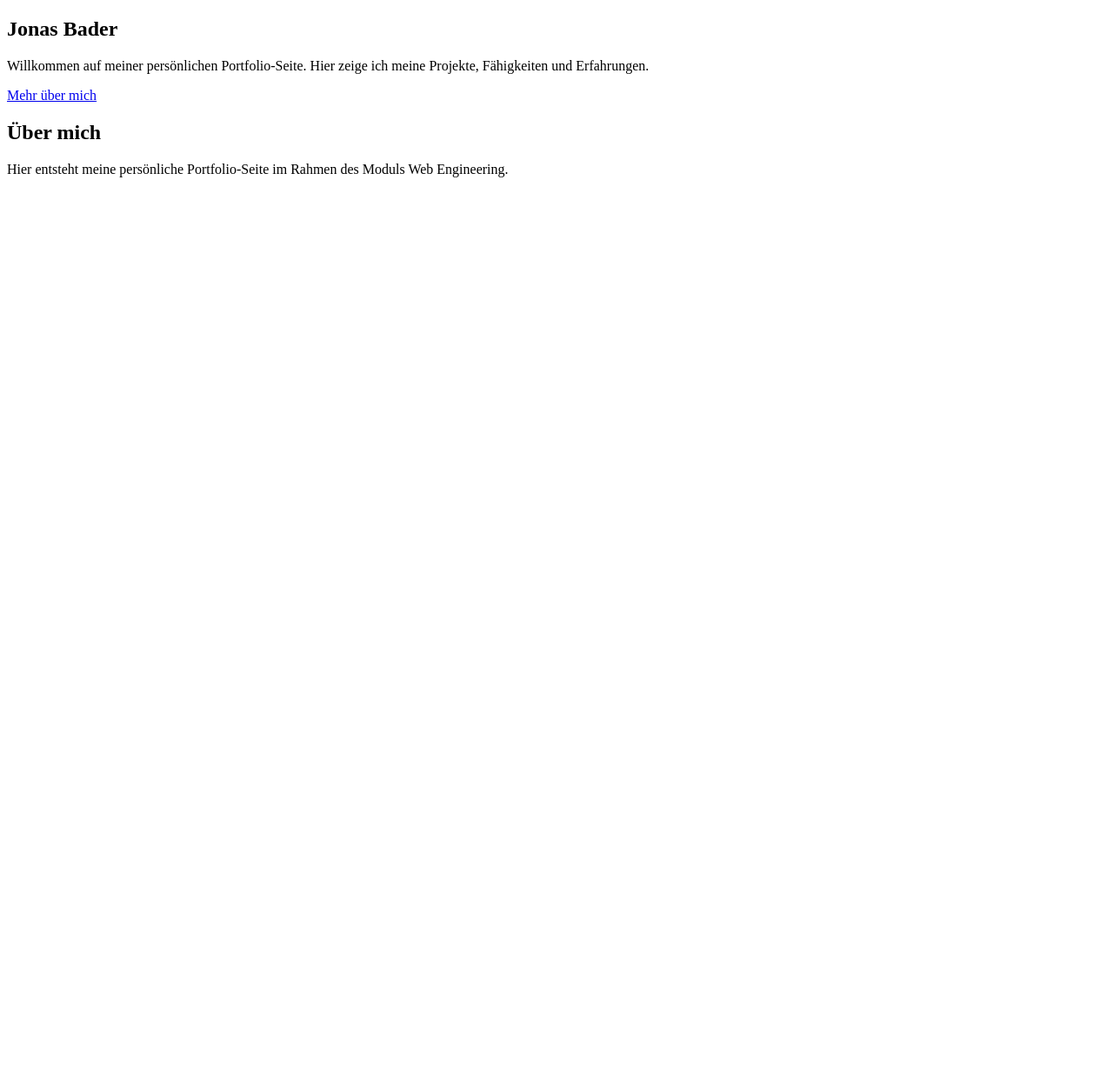
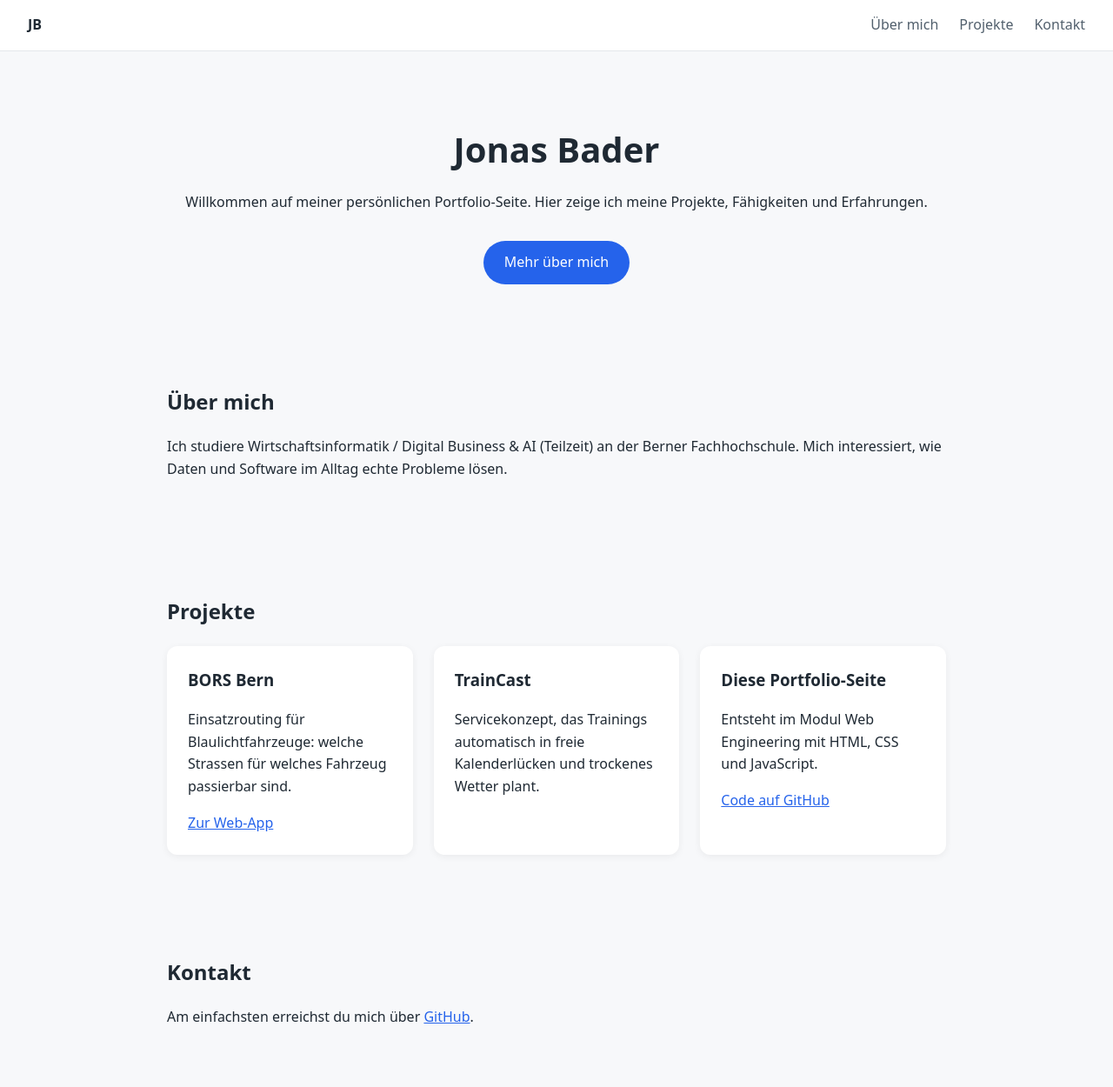
Before and after one commit to Jonasbader7/Portfoliopage, a plain HTML site: page index.html in a window 1280 px wide. Shown: the top 1250 px of the page at 87% size. Before the commit the page ends 800 px from the top, so only its background shows below. Drawn offline with Linux system fonts and the light colour scheme.

Commit message:
struc
Add semantic page structure with header, nav, projects and footer

```diff
--- a/index.html
+++ b/index.html
@@ -4,6 +4,7 @@
 <head>
     <meta charset="UTF-8">
     <meta name="viewport" content="width=device-width, initial-scale=1.0">
+    <meta name="description" content="Portfolio von Jonas Bader, Student Wirtschaftsinformatik / Digital Business & AI an der BFH.">
 
     <title>Jonas Bader | Portfolio</title>
 
@@ -12,8 +13,24 @@
 
 <body>
 
-    <section class="hero">
+    <a href="#main" class="skip-link">Zum Inhalt springen</a>
 
+    <header class="site-header">
+        <a href="#top" class="logo">JB</a>
+
+        <nav aria-label="Hauptnavigation">
+            <ul class="nav-list">
+                <li><a href="#about">Über mich</a></li>
+                <li><a href="#projects">Projekte</a></li>
+                <li><a href="#contact">Kontakt</a></li>
+            </ul>
+        </nav>
+    </header>
+
+
+    <main id="main">
+
+        <section id="top" class="hero">
             <h1 id="mainTitle">Jonas Bader</h1>
 
             <p>
@@ -22,20 +39,65 @@
             </p>
 
             <a href="#about" class="cta">Mehr über mich</a>
-
         </section>
 
 
         <section id="about" class="about">
-
             <h2>Über mich</h2>
 
             <p>
-            Hier entsteht meine persönliche Portfolio-Seite
-            im Rahmen des Moduls Web Engineering.
+                Ich studiere Wirtschaftsinformatik / Digital Business &amp; AI (Teilzeit)
+                an der Berner Fachhochschule. Mich interessiert, wie Daten und Software
+                im Alltag echte Probleme lösen.
             </p>
+        </section>
 
+
+        <section id="projects" class="projects">
+            <h2>Projekte</h2>
+
+            <ul class="project-list">
+                <li class="project-card">
+                    <article>
+                        <h3>BORS Bern</h3>
+                        <p>Einsatzrouting für Blaulichtfahrzeuge: welche Strassen für welches Fahrzeug passierbar sind.</p>
+                        <a href="https://jonasbader7.github.io/BORS/">Zur Web-App</a>
+                    </article>
+                </li>
+
+                <li class="project-card">
+                    <article>
+                        <h3>TrainCast</h3>
+                        <p>Servicekonzept, das Trainings automatisch in freie Kalenderlücken und trockenes Wetter plant.</p>
+                    </article>
+                </li>
+
+                <li class="project-card">
+                    <article>
+                        <h3>Diese Portfolio-Seite</h3>
+                        <p>Entsteht im Modul Web Engineering mit HTML, CSS und JavaScript.</p>
+                        <a href="https://github.com/Jonasbader7/Portfoliopage">Code auf GitHub</a>
+                    </article>
+                </li>
+            </ul>
         </section>
+
+
+        <section id="contact" class="contact">
+            <h2>Kontakt</h2>
+
+            <p>
+                Am einfachsten erreichst du mich über
+                <a href="https://github.com/Jonasbader7">GitHub</a>.
+            </p>
+        </section>
+
+    </main>
+
+
+    <footer class="site-footer">
+        <p>&copy; <span id="year"></span> Jonas Bader</p>
+    </footer>
 
 
     <script src="script.js"></script>
--- a/script.js
+++ b/script.js
@@ -3,3 +3,6 @@ const mainTitle = document.getElementById("mainTitle");
 mainTitle.addEventListener("click", function () {
     alert("Willkommen auf meinem Portfolio!");
 });
+
+// Aktuelles Jahr im Footer
+document.getElementById("year").textContent = new Date().getFullYear();
--- a/styles.css
+++ b/styles.css
@@ -1,20 +1,133 @@
+/* Grundwerte für Farben und Abstände */
+:root {
+    --color-bg: #f7f8fa;
+    --color-text: #1f2933;
+    --color-muted: #52606d;
+    --color-accent: #2563eb;
+    --color-card: #ffffff;
+    --space: 1rem;
+    --max-width: 960px;
+}
+
+* {
+    box-sizing: border-box;
+}
+
 html {
     scroll-behavior: smooth;
 }
 
-button {
-    margin-top: 20px;
-    padding: 12px 24px;
-    font-size: 16px;
-
-    border: none;
-    border-radius: 25px;
-
-    cursor: pointer;
-
-    transition: 0.3s;
+body {
+    margin: 0;
+    font-family: system-ui, -apple-system, "Segoe UI", sans-serif;
+    line-height: 1.6;
+    color: var(--color-text);
+    background: var(--color-bg);
 }
 
-button:hover {
-    transform: scale(1.1);
+a {
+    color: var(--color-accent);
 }
+
+/* Link für Tastatur-Nutzer, erscheint erst beim Fokus */
+.skip-link {
+    position: absolute;
+    left: -999px;
+}
+
+.skip-link:focus {
+    left: var(--space);
+    top: var(--space);
+}
+
+/* Header und Navigation */
+.site-header {
+    display: flex;
+    justify-content: space-between;
+    align-items: center;
+    padding: var(--space) calc(var(--space) * 2);
+    background: var(--color-card);
+    border-bottom: 1px solid #e4e7eb;
+}
+
+.logo {
+    font-weight: 700;
+    text-decoration: none;
+    color: var(--color-text);
+}
+
+.nav-list {
+    display: flex;
+    gap: calc(var(--space) * 1.5);
+    margin: 0;
+    padding: 0;
+    list-style: none;
+}
+
+.nav-list a {
+    text-decoration: none;
+    color: var(--color-muted);
+}
+
+.nav-list a:hover {
+    color: var(--color-accent);
+}
+
+/* Inhaltsbereiche */
+main section {
+    max-width: var(--max-width);
+    margin: 0 auto;
+    padding: calc(var(--space) * 3) calc(var(--space) * 2);
+}
+
+.hero {
+    text-align: center;
+}
+
+.hero h1 {
+    font-size: 2.5rem;
+    margin-bottom: 0.5rem;
+}
+
+.cta {
+    display: inline-block;
+    margin-top: var(--space);
+    padding: 12px 24px;
+    border-radius: 25px;
+    background: var(--color-accent);
+    color: #ffffff;
+    text-decoration: none;
+    transition: transform 0.3s;
+}
+
+.cta:hover {
+    transform: scale(1.05);
+}
+
+/* Projektkarten */
+.project-list {
+    display: grid;
+    grid-template-columns: repeat(3, 1fr);
+    gap: calc(var(--space) * 1.5);
+    margin: 0;
+    padding: 0;
+    list-style: none;
+}
+
+.project-card {
+    padding: calc(var(--space) * 1.5);
+    background: var(--color-card);
+    border-radius: 12px;
+    box-shadow: 0 2px 8px rgba(0, 0, 0, 0.06);
+}
+
+.project-card h3 {
+    margin-top: 0;
+}
+
+/* Footer */
+.site-footer {
+    padding: calc(var(--space) * 2);
+    text-align: center;
+    color: var(--color-muted);
+}
```
Lines whose indentation alone changed are shown as unchanged.
